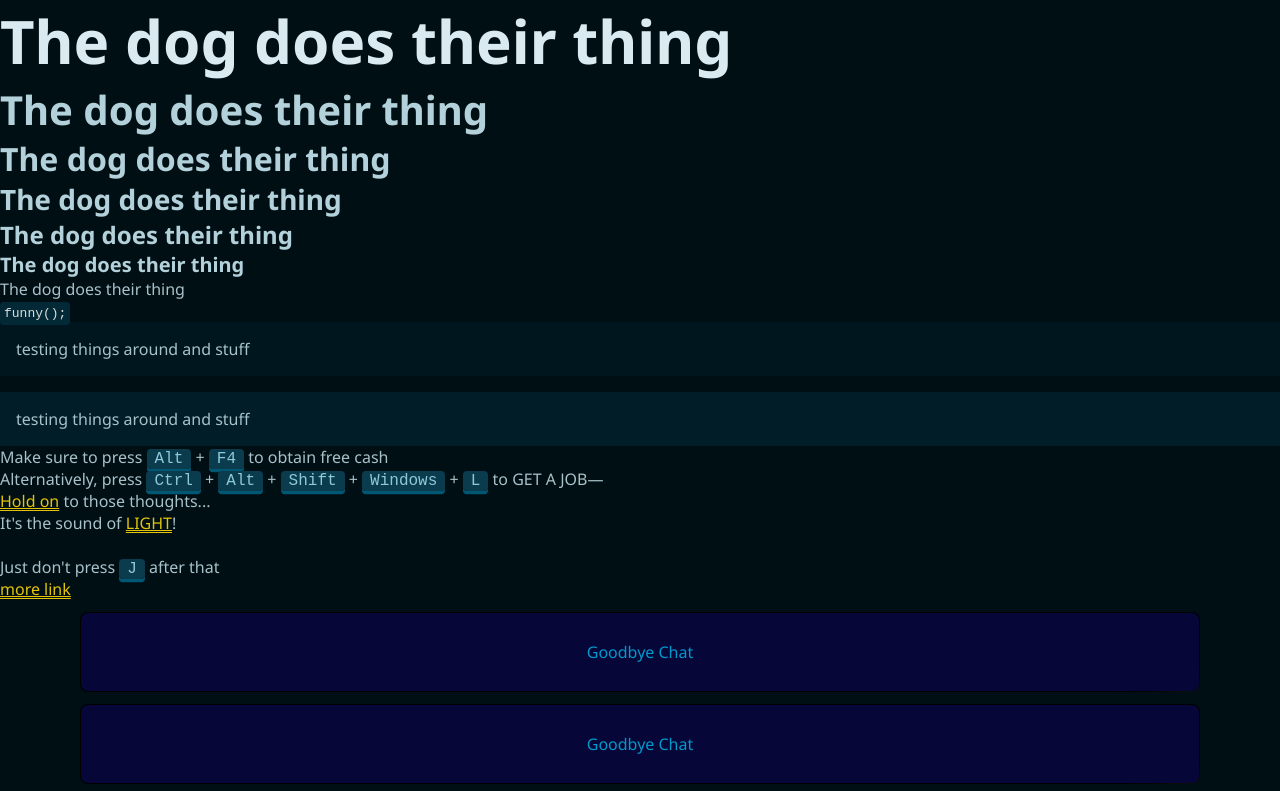
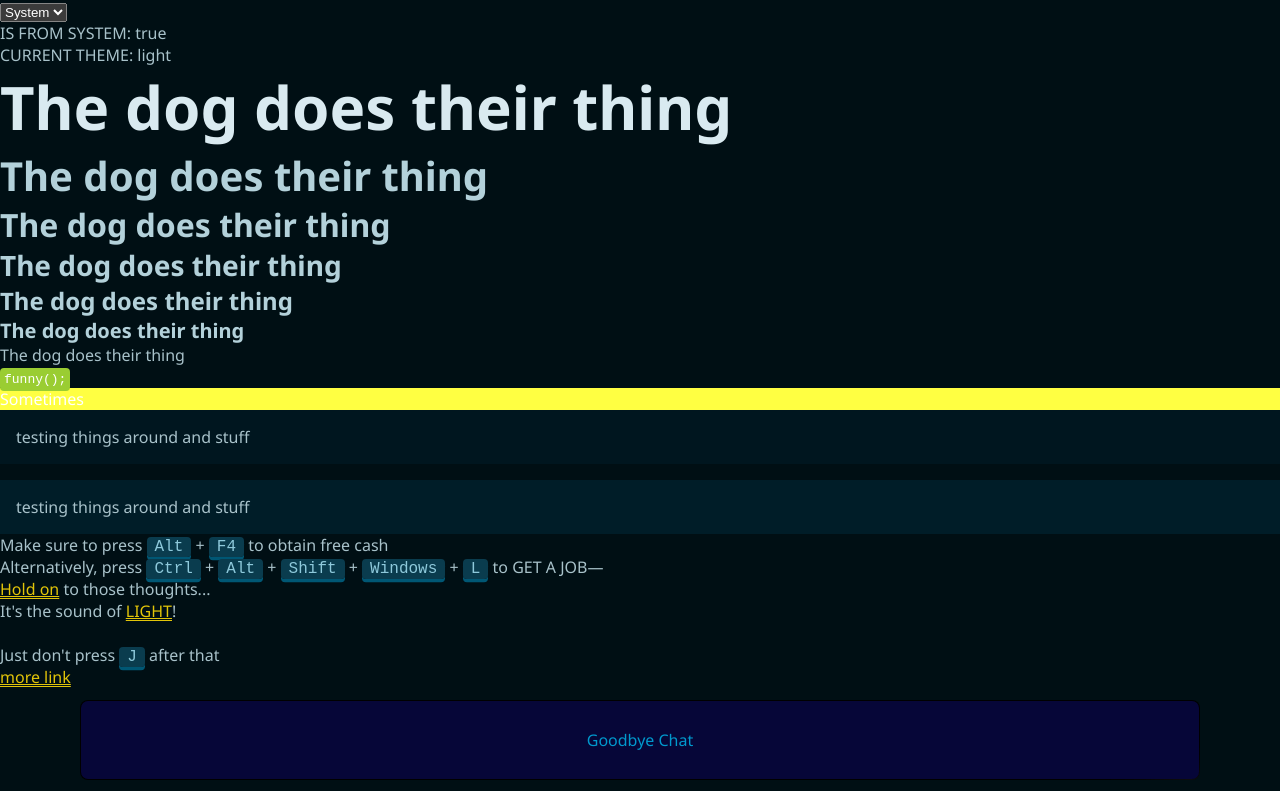
Before and after one commit to Vicente0670/vicente0670, a Next.js app: page / in a window 1280 px wide. Shown: the top 791 px of the page. Built offline with nearby package versions, Linux system fonts and the light colour scheme; no server answers.

Commit message:
Prototype Dark & Light Mode Toggle

```diff
--- /dev/null
+++ b/src/app/api/clientTheme/themeCookieManager.ts
@@ -0,0 +1,12 @@
+"use server";
+
+import { cookies } from "next/headers";
+
+export async function ThemeCookieManager(newTheme: string, newSystem: string) {
+  const globalCookie = await cookies();
+  const theme = "theme";
+  const system = "isSystem";
+
+  globalCookie.set(theme, newTheme);
+  globalCookie.set(system, newSystem);
+}
--- /dev/null
+++ b/src/app/api/clientTheme/themeManager.tsx
@@ -0,0 +1,142 @@
+"use client";
+
+import { useState, useRef, useCallback, useEffect } from "react";
+import { ThemeCookieManager } from "./themeCookieManager";
+
+enum SelectedIndex {
+  SYSTEM = 0,
+  DARK,
+  LIGHT
+}
+
+export default function ThemeManager(cookie: { theme: string, system: string }) {
+
+  const [isEnabled, enabled] = useState(false);
+  const [theme, setTheme] = useState(cookie.theme);
+  const [system, isSystemTheme] = useState(cookie.system);
+  const clientForm = useRef<HTMLSelectElement>(null);
+  const cookieModified = useRef(false);
+  const newTheme = useRef<string | null>(null);
+  const newSystem = useRef<string | null>(null);
+
+  const detectSystemThemeChange = useCallback(() => { // Yeah, I could've passed event parameters
+    if (
+      (!cookieModified.current && system === "true") ||
+      (cookieModified.current && newSystem.current === "true")
+    ) {
+      const body = document.documentElement.classList;
+      const isMatching = window.matchMedia("(prefers-color-scheme: dark)").matches;
+      if (isMatching) {
+        body.add("dark");
+        body.remove("light");
+      }
+      else {
+        body.add("light");
+        body.remove("dark");
+      }
+
+      const modifiedTheme = isMatching ? "dark" : "light";
+      setTheme(modifiedTheme);
+      newTheme.current = modifiedTheme;
+      ThemeCookieManager(modifiedTheme, "true");
+    }
+
+  }, [cookieModified, setTheme, newTheme.current]);
+
+  const modifyTheme = useCallback(() => {
+
+    cookieModified.current = true;
+
+    const form = clientForm.current!;
+    const value = form.value === "system" ? "true" : "false";
+    let modifiedTheme;
+    isSystemTheme(value);
+    newSystem.current = value;
+
+    if (value != "true") {
+      modifiedTheme = form.value;
+
+      const body = document.documentElement.classList;
+      if (modifiedTheme === "dark") {
+        body.add("dark");
+        body.remove("light");
+      }
+      else if (modifiedTheme === "light") {
+        body.add("light");
+        body.remove("dark");
+      }
+    }
+    else {
+      const media = window.matchMedia("(prefers-color-scheme: dark)");
+      modifiedTheme = media.matches ? "dark" : "light";
+
+      const body = document.documentElement.classList;
+      if (modifiedTheme === "dark") {
+        body.add("dark");
+        body.remove("light");
+      }
+      else if (modifiedTheme === "light") {
+        body.add("light");
+        body.remove("dark");
+      }
+    }
+    setTheme(modifiedTheme);
+    newTheme.current = modifiedTheme;
+
+    ThemeCookieManager(modifiedTheme, value);
+
+  }, [isSystemTheme, cookieModified, setTheme, newSystem, newTheme]);
+
+  useEffect(() => {
+    if (!isEnabled) {
+
+      const media = window.matchMedia("(prefers-color-scheme: dark)");
+      media.addEventListener("change", detectSystemThemeChange);
+      if (cookie.theme == "unset" || (cookie.system != "true" && cookie.system != "false")) detectSystemThemeChange();
+
+      clientForm.current!.onchange = modifyTheme;
+
+      function setSelectedValue() { // for future use
+        const form = clientForm.current!.children;
+        const attr = "selected";
+        if (system === "true") return form[SelectedIndex.SYSTEM].setAttribute(attr, attr);
+        else if (theme) {
+          return theme === "dark" ?
+          form[SelectedIndex.DARK].setAttribute(attr, attr) :
+          form[SelectedIndex.LIGHT].setAttribute(attr, attr);
+        }
+        else {
+          const themeRepair = media.matches ? "dark" : "light";
+          const isSystemRepair = "true";
+          return ThemeCookieManager(themeRepair, isSystemRepair);
+        }
+      }
+
+      enabled(true);
+    }
+  },
+    [
+      isEnabled,
+      enabled,
+      detectSystemThemeChange,
+      modifyTheme,
+    ]
+  );
+
+  return (
+    <>
+      <form>
+        <select name="clientTheme" id="clientTheme" defaultValue={
+          system === "true" ? "system" : (theme === "dark" ? "dark" : "light")
+        } ref={clientForm}>
+          <option value="system">System</option>
+          <option value="dark">Dark</option>
+          <option value="light">Light</option>
+        </select>
+      </form>
+      <p>IS FROM SYSTEM: {system}</p>
+      <p>CURRENT THEME: {theme}</p>
+    </>
+  )
+
+}
--- a/src/app/globals.css
+++ b/src/app/globals.css
@@ -4,7 +4,7 @@ accent
 #ec008c pink
 */
 :root {
-  /* Dark Mode (Primary) */
+  /* Dark Mode (Primary)
   --primary-background-dark: #000f14;
   --secondary-background-dark: #00161f;
   --tertiary-background-dark: #001d28;
@@ -37,7 +37,52 @@ accent
   --keyboard-input-background: #0a3c4e;
   --keyboard-input-shadow: #005774;
 
-  /* /src/components/global/windowsButton/local.module.css */
+  src/components/global/windowsButton */
+  /* --windows-default-dark: #0099cd;
+  --windows-hover-dark: #54caf2;
+  --windows-active-dark: #65b8d1;
+  --windows-focused-dark: #54caf2;
+  --windows-focused-outline-dark: #0099cd;
+
+  --windows-background-default-dark: #060638;
+  --windows-background-hover-dark: #15159180;
+  --windows-background-active-dark: #2727bd80;
+  --windows-background-focused-dark: #15159180; */
+
+  /* Light Mode (Secondary) */
+  --primary-background-dark: #000f14;
+  --secondary-background-dark: #00161f;
+  --tertiary-background-dark: #001d28;
+
+  --primary-header-dark: #d9eaf0;
+  --alternative-header-dark: #b3d1da;
+  --paragraph-text-dark: #a8c2ca;
+
+  --link-default-dark: #e2c509;
+  --link-hover-dark: #eee39f;
+  --link-active-dark: #edece6;
+  --link-focus-color-1-dark: #ede29f;
+  --link-focus-color-2-dark: #e4c918;
+  --link-selected-default-dark: #121001;
+  --link-selected-background-dark: #fff4a9cc;
+  --link-selected-hover-dark: #f6ee9c;
+  --link-selected-hover-shadow-dark: #423e00;
+  --link-selected-active-dark: #342f04;
+  --link-selected-active-shadow-dark: #fffdd1;
+  --link-shadow-width: .0625rem;
+  --link-shadow-width-negative: -.0625rem;
+
+  --highlighted-text-color-dark: #30001d;
+  --highlighted-text-background-dark: #f970c2cc;
+
+  --code-box-text: #ddd;
+  --code-box-background: #022935;
+
+  --keyboard-input-text: #8ec9db;
+  --keyboard-input-background: #0a3c4e;
+  --keyboard-input-shadow: #005774;
+
+  /* src/components/global/windowsButton */
   --windows-default-dark: #0099cd;
   --windows-hover-dark: #54caf2;
   --windows-active-dark: #65b8d1;
@@ -48,7 +93,25 @@ accent
   --windows-background-hover-dark: #15159180;
   --windows-background-active-dark: #2727bd80;
   --windows-background-focused-dark: #15159180;
+
 }
+
+/* Color Styling for User Color Preference */
+html.dark body, html.unset body { /* unset class is here to avoid flashbang */
+  #test {
+    background: rgb(20, 0, 203);
+    color: black;
+  }
+}
+
+html.light body {
+  #test {
+    background: #ffff42;
+    color: rgb(255, 255, 255);
+  }
+}
+
+/* Light Mode */
 
 * {
   margin: 0;
@@ -194,3 +257,17 @@ img { /* TEMPORARY!!!!!!!!!! PLEASE REMOVE THIS AFTER COMPLETION!!!!!!!!!!!! */
     color: var(--link-selected-focus-color-2-dark);
   }
 }
+
+@media (prefers-color-scheme: dark) {
+  code {
+    background: red;
+    color: black;
+  }
+}
+
+@media (prefers-color-scheme: light) {
+  code {
+    background: yellowgreen;
+    color: white;
+  }
+}
--- a/src/app/layout.tsx
+++ b/src/app/layout.tsx
@@ -1,6 +1,8 @@
 import "./globals.css";
 import { Metadata, Viewport } from "next";
+import { cookies } from "next/headers";
 import { Noto_Sans } from "next/font/google";
+import ThemeManager from "./api/clientTheme/themeManager";
 
 const defaultSchema = {
   title: "Vicente0670",
@@ -38,10 +40,21 @@ export const viewport: Viewport = {
 
 const notoSans = Noto_Sans({ subsets: ["latin"] });
 
-export default function RootLayout({ children }: { children: React.ReactNode }) {
+export default async function RootLayout({ children }: { children: React.ReactNode }) {
+
+  const globalCookies = await cookies();
+
+  const themeCookie = "theme";
+  const systemCookie = "isSystem";
+
+  const theme = globalCookies.get(themeCookie)?.value || "unset";
+  const system = globalCookies.get(systemCookie)?.value || "true";
+
   return (
-    <html lang="en" className={notoSans.className}>
+    <html lang="en" className={notoSans.className + " " + theme} suppressHydrationWarning>
       <body>
+
+        <ThemeManager theme={theme} system={system} />
         {children}
       </body>
     </html>
--- a/src/app/page.tsx
+++ b/src/app/page.tsx
@@ -14,6 +14,11 @@ export default function Home() {
       <code>
         funny();
       </code>
+
+      <div id="test">
+        Sometimes
+      </div>
+
       <div className={home.intro1}>
         <p>testing things around and stuff</p>
       </div>
```
Also changed, not shown: src/middleware.ts (added, +30 -0 lines).
